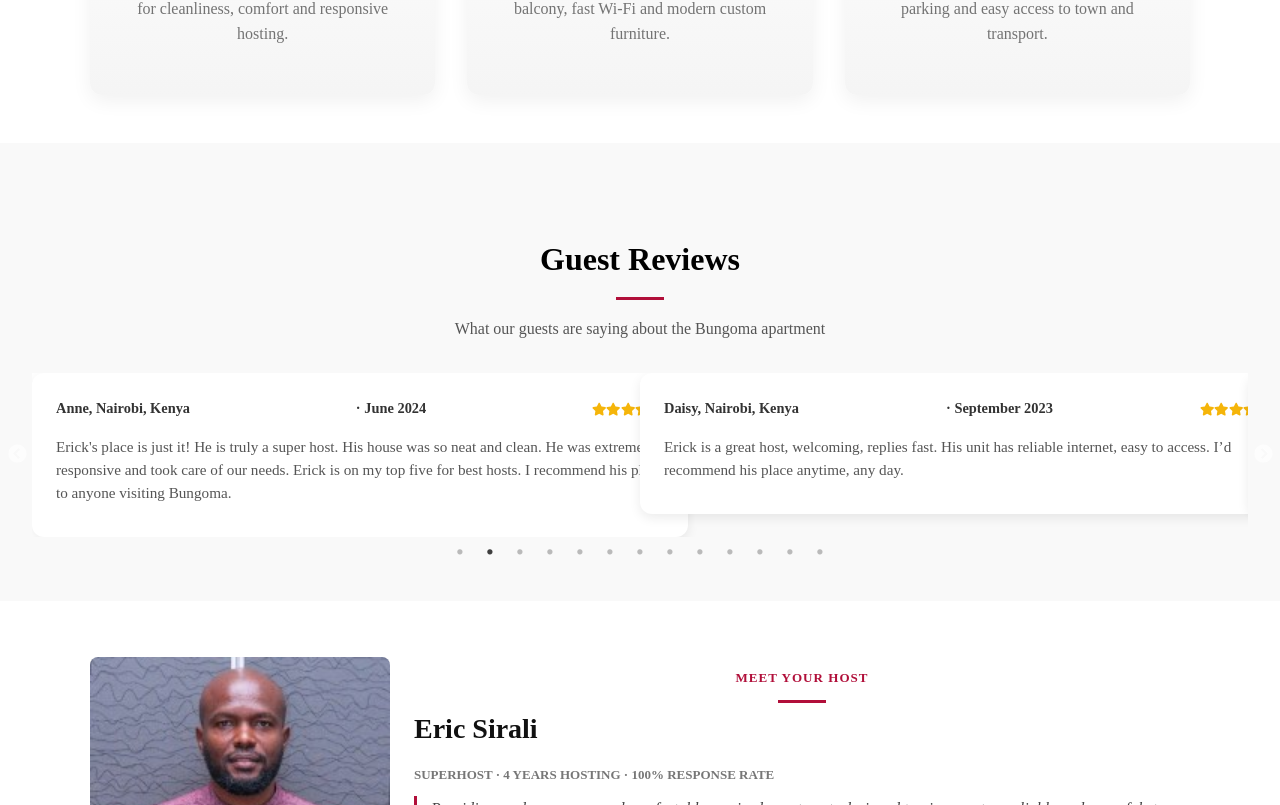
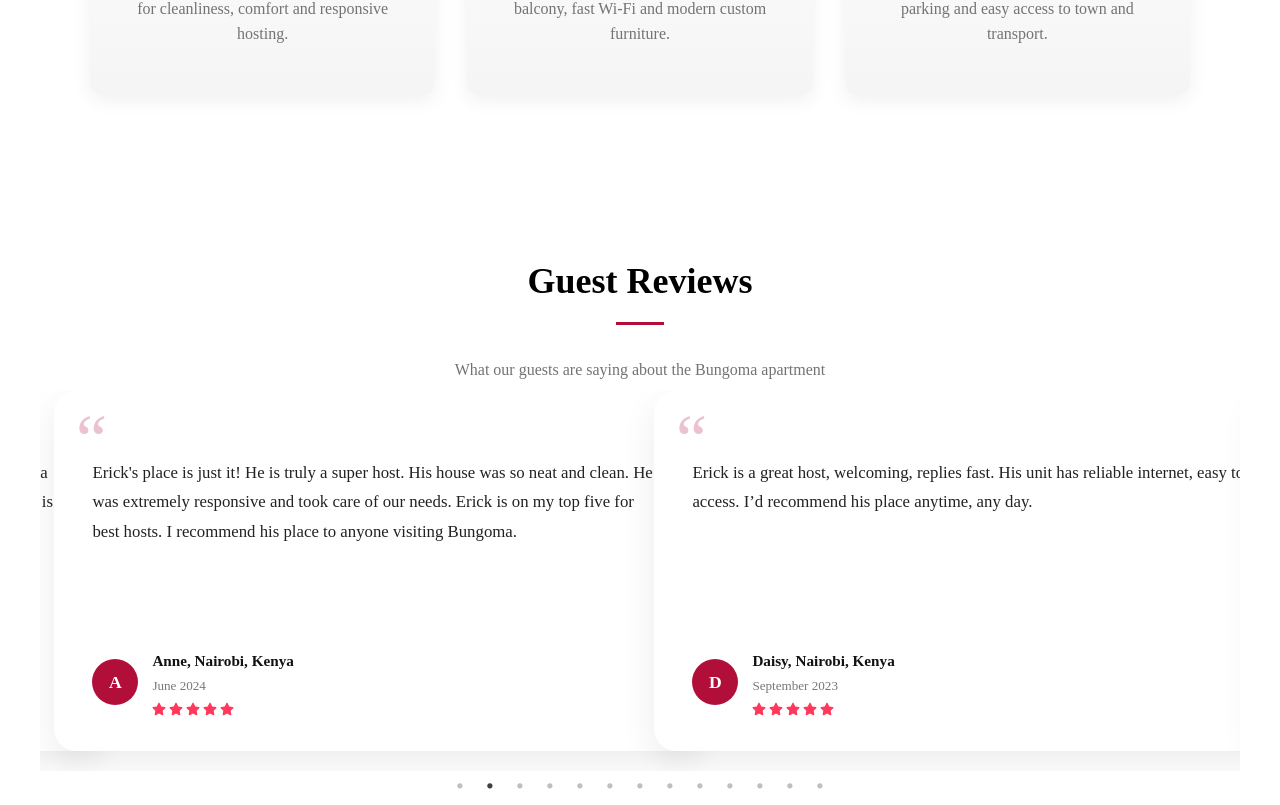
Before and after one commit to Herman-Gathege/alpha-bnb-site, a React (Vite) app in the folder frontend/: page / in a window 1280 px wide. Shown: the part 2315-3120 px from the top of the page. Built offline with nearby package versions, Linux system fonts and the light colour scheme; no server answers.

Commit message:
Fix review section

```diff
--- a/frontend/src/components/Footer.jsx
+++ b/frontend/src/components/Footer.jsx
@@ -59,7 +59,7 @@ const Footer = () => {
               <button onClick={() => scrollToSection("about")}>Meet the Host</button>
             </li>
             <li>
-              <Link to="/services">Listings</Link>
+              <Link to="/listings">Listings</Link>
             </li>
             <li>
               <Link to="/contact">Contact</Link>
--- a/frontend/src/components/ReviewSection.jsx
+++ b/frontend/src/components/ReviewSection.jsx
@@ -111,21 +111,30 @@ const ReviewsSection = () => {
     <section className="reviews" id="reviews">
       <div className="section-header">
         <h2>Guest Reviews</h2>
-        <p>What our guests are saying about the Bungoma apartment</p>
+        <p style={{ textAlign: "center" }}>What our guests are saying about the Bungoma apartment</p>
       </div>
 
       <Slider {...settings} className="reviews-slider">
         {reviews.map((rev, idx) => (
           <div className="review-card" key={idx}>
-            <div className="review-header">
-              <strong>{rev.guest}</strong> · {rev.date}
-              <div className="rating">
-                {Array.from({ length: rev.rating }).map((_, i) => (
-                  <FaStar key={i} color="#f5b50a" />
-                ))}
+            <div className="review-quote">“</div>
+
+            <p className="review-text">{rev.text}</p>
+
+            <div className="review-footer">
+              <div className="review-avatar">{rev.guest.charAt(0)}</div>
+
+              <div className="review-meta">
+                <strong>{rev.guest}</strong>
+                <span>{rev.date}</span>
+
+                <div className="rating">
+                  {Array.from({ length: rev.rating }).map((_, i) => (
+                    <FaStar key={i} />
+                  ))}
+                </div>
               </div>
             </div>
-            <p className="review-text">{rev.text}</p>
           </div>
         ))}
       </Slider>
--- a/frontend/src/css/landing.css
+++ b/frontend/src/css/landing.css
@@ -338,6 +338,27 @@ section p {
   place-items: center;
 }
 
+/* fix tall track / big vertical gap */
+.slick-list {
+  margin: 0 -14px; /* matches slide padding */
+}
+
+.slick-track {
+  display: flex !important;
+  align-items: stretch !important; /* key fix */
+  margin-bottom:  20px; /* matches slide padding */
+}
+
+/* make every slide fill the track height */
+.slick-slide {
+  height: inherit !important;
+}
+
+/* make the slide div stretch */
+.slick-slide > div {
+  height: 100%;
+}
+
 /* Titles */
 .process-card h3 {
   margin-bottom: 0.75rem;
@@ -463,60 +484,112 @@ html, body {
   background: #f2f2f2;
 }
 
+/* =========================
+   AIRBNB STYLE REVIEWS
+========================= */
+
 .reviews {
-  padding: 4rem 2rem;
-  background: #f9f9f9;
-  text-align: center;
+  padding: 5rem 1.5rem;
+  background: #fff;
 }
 
-.reviews .section-header h2 {
-  font-size: 2rem;
-  margin-bottom: 0.5rem;
+.reviews-slider {
+  max-width: 1200px;
+  margin: auto;
 }
 
-.reviews .section-header p {
-  font-size: 1rem;
-  color: #555;
-  margin-bottom: 2rem;
+/* slick spacing fix */
+.slick-slide {
+  padding: 0 14px;
 }
 
-.reviews-grid {
-  display: grid;
-  grid-template-columns: repeat(auto-fit, minmax(300px, 1fr));
-  gap: 1.5rem;
-}
-
+/* CARD */
 .review-card {
+  position: relative;
   background: #fff;
-  padding: 1.5rem;
-  border-radius: 12px;
-  box-shadow: 0 4px 12px rgba(0,0,0,0.08);
-  text-align: left;
-  transition: transform 0.2s;
-  cursor: pointer;
-
+  padding: 2.8rem 2.4rem 2.2rem;
+  border-radius: 22px;
+  box-shadow: 0 12px 35px rgba(0,0,0,0.08);
+  min-height: 280px;
+  display: flex !important;
+  flex-direction: column;
+  justify-content: space-between;
+  transition: transform .35s ease, box-shadow .35s ease;
 }
 
 .review-card:hover {
-  transform: translateY(-5px);
+  transform: translateY(-6px);
+  box-shadow: 0 18px 50px rgba(0,0,0,0.12);
 }
 
-.review-header {
-  display: flex;
-  justify-content: space-between;
-  align-items: center;
-  margin-bottom: 1rem;
-  font-weight: 600;
-  font-size: 0.9rem;
-  color: #333;
+/* BIG QUOTE MARK */
+.review-quote {
+  position: absolute;
+  top: 14px;
+  left: 22px;
+  font-size: 70px;
+  color: rgba(177, 15, 58, 0.253);
+  font-family: serif;
+  line-height: 1;
 }
 
+/* REVIEW TEXT */
+.review-text {
+  font-size: 1.05rem;
+  line-height: 1.75;
+  color: #222;
+  margin-top: 22px;
+  margin-bottom: 30px;
+  font-weight: 400;
+}
+
+/* FOOTER */
+.review-footer {
+  display: flex;
+  align-items: center;
+  gap: 14px;
+}
+
+/* Avatar circle */
+.review-avatar {
+  width: 46px;
+  height: 46px;
+  border-radius: 50%;
+  background: #B10F3A;
+  color: #fff;
+  font-weight: 700;
+  display: grid;
+  place-items: center;
+  font-size: 1.1rem;
+  flex-shrink: 0;
+}
+
+/* meta block */
+.review-meta {
+  display: flex;
+  flex-direction: column;
+  align-items: flex-start;
+}
+
+.review-meta strong {
+  font-size: 0.95rem;
+  color: #111;
+}
+
+.review-meta span {
+  font-size: 0.82rem;
+  color: #777;
+  margin-top: 2px;
+}
+
+/* stars */
 .rating {
   display: flex;
+  gap: 3px;
+  margin-top: 6px;
 }
 
-.review-text {
-  font-size: 0.95rem;
-  color: #555;
-  line-height: 1.5;
+.rating svg {
+  color: #ff385c; /* Airbnb pink */
+  font-size: 14px;
 }
```
